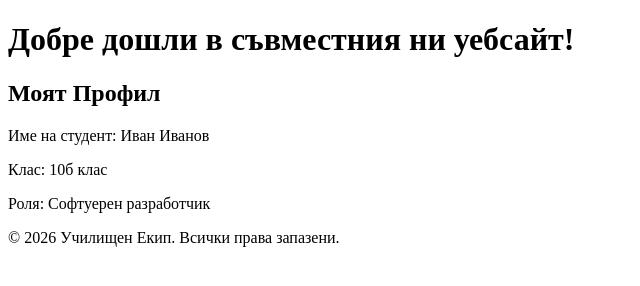
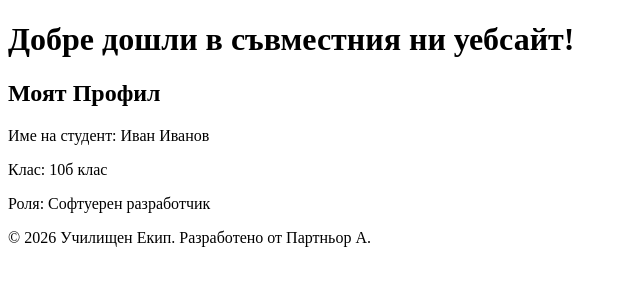
Before and after one commit to ivanalexxandrov/pair-collaboration-lab, a plain HTML site: page index.html in a window 1280 px wide. Shown: the full height of the page, 0-640 px from the left. Drawn offline with Linux system fonts and the light colour scheme.

Commit message:
Update footer text with Partner A signature

```diff
--- a/index.html
+++ b/index.html
@@ -17,7 +17,7 @@
 </section>
 </main>
  <footer>
- <p>&copy; 2026 Училищен Екип. Всички права запазени.</p>
+ <p>&copy; 2026 Училищен Екип. Разработено от Партньор А.</p>
 </footer>
 </body>
 </html>
```
